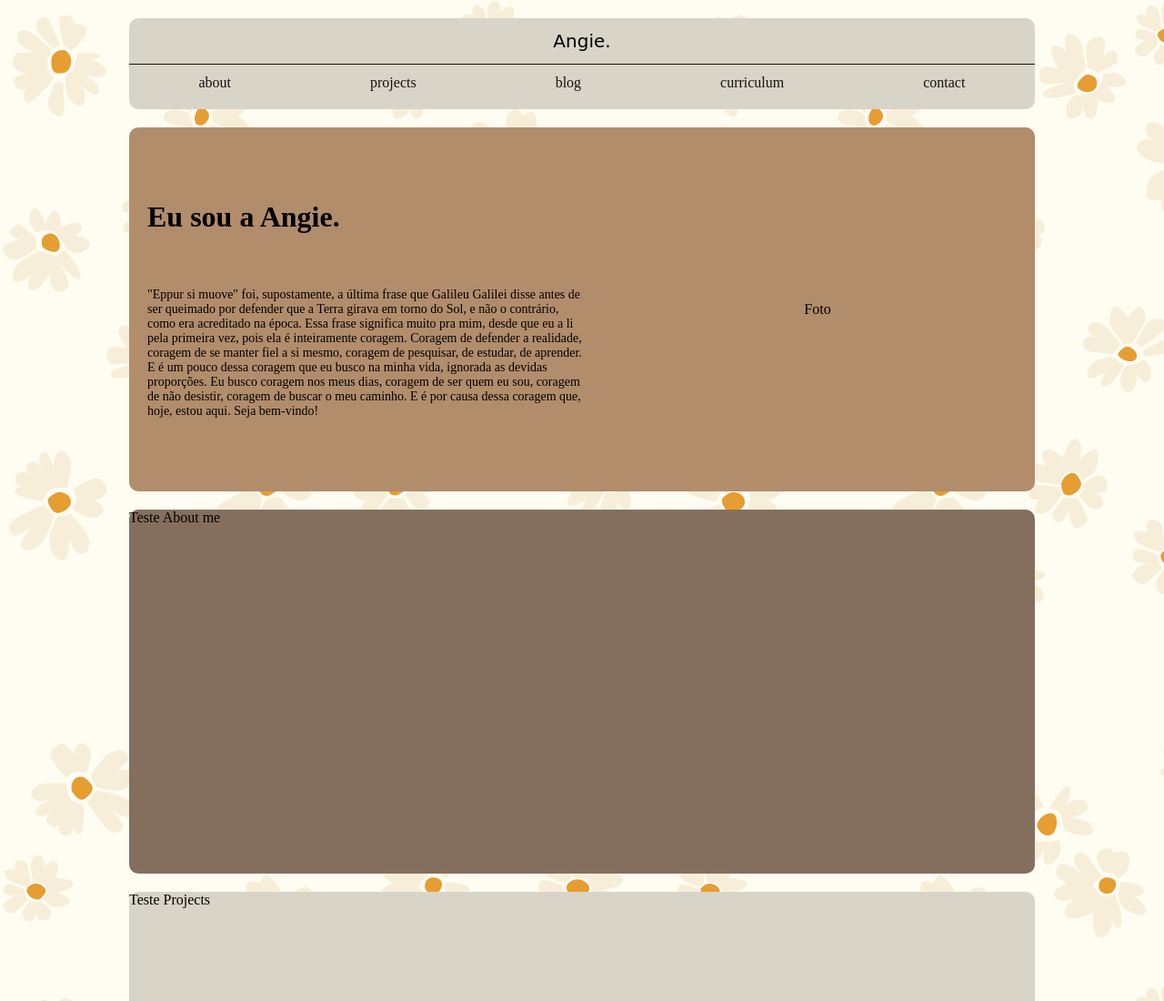
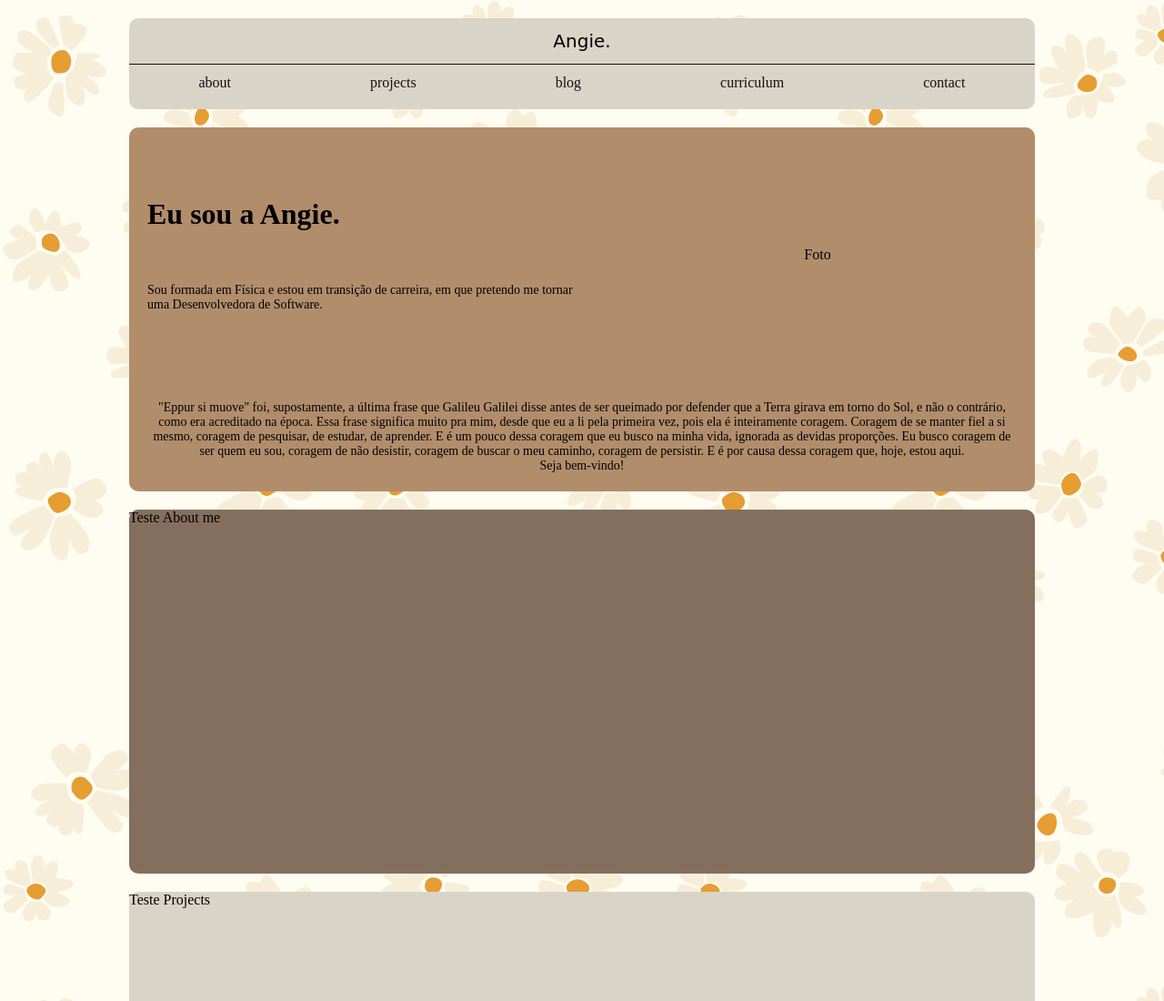
Before and after one commit to angelahempkmeier/portfolio, a plain HTML site: page assets/index.html in a window 1280 px wide. Shown: the top 1100 px of the page at 91% size. Drawn offline with Linux system fonts and the light colour scheme; a web font is replaced by a local one.

Commit message:
adicao foto Angela

```diff
--- a/assets/index.html
+++ b/assets/index.html
@@ -27,6 +27,7 @@
     </header>
 
     <main class="main interface-container">
+        <div class="main-top">
             <div class="main-content">
                 <div class="main-content-h1">
                     <h1>
@@ -35,14 +36,19 @@
                 </div>
 
                 <div class="main-content-content">
-                <p class="eppur-si-muove">
-                    "Eppur si muove" foi, supostamente, a última frase que Galileu Galilei disse antes de ser queimado por defender que a Terra girava em torno do Sol, e não o contrário, como era acreditado na época. Essa frase significa muito pra mim, desde que eu a li pela primeira vez, pois ela é inteiramente coragem. Coragem de defender a realidade, coragem de se manter fiel a si mesmo, coragem de pesquisar, de estudar, de aprender. E é um pouco dessa coragem que eu busco na minha vida, ignorada as devidas proporções. Eu busco coragem nos meus dias, coragem de ser quem eu sou, coragem de não desistir, coragem de buscar o meu caminho. E é por causa dessa coragem que, hoje, estou aqui. Seja bem-vindo!
-                </p>
+                <p>Sou formada em Física e estou em transição de carreira, em que pretendo me tornar uma Desenvolvedora de Software.</p>
                 </div>
             </div>
 
             <div class="main-photo">
                 <p>Foto</p>
+            </div>
+        </div>
+
+        <div class="main-bottom">
+            <p class="eppur-si-muove">
+                "Eppur si muove" foi, supostamente, a última frase que Galileu Galilei disse antes de ser queimado por defender que a Terra girava em torno do Sol, e não o contrário, como era acreditado na época. Essa frase significa muito pra mim, desde que eu a li pela primeira vez, pois ela é inteiramente coragem. Coragem de se manter fiel a si mesmo, coragem de pesquisar, de estudar, de aprender. E é um pouco dessa coragem que eu busco na minha vida, ignorada as devidas proporções. Eu busco coragem de ser quem eu sou, coragem de não desistir, coragem de buscar o meu caminho, coragem de persistir. E é por causa dessa coragem que, hoje, estou aqui. <br>Seja bem-vindo!
+            </p>
         </div>
 
     </main>
--- a/assets/styles.css
+++ b/assets/styles.css
@@ -94,6 +94,23 @@ body {
     height: 400px;
     background-color: #B28D6C;
     display: flex;
+    flex-direction: column;
+    justify-content: space-between;
+
+}
+
+.main-top{
+    display: flex;
+    justify-content: center;
+    height: 80%;
+
+}
+
+.main-bottom{
+    display: flex;
+    padding: 20px;
+    font-size: 14px;
+    text-align: center;
 
 }
 
```
Also changed, not shown: assets/main-photo.png (added), 1 other file. Lines whose indentation alone changed are shown as unchanged.
